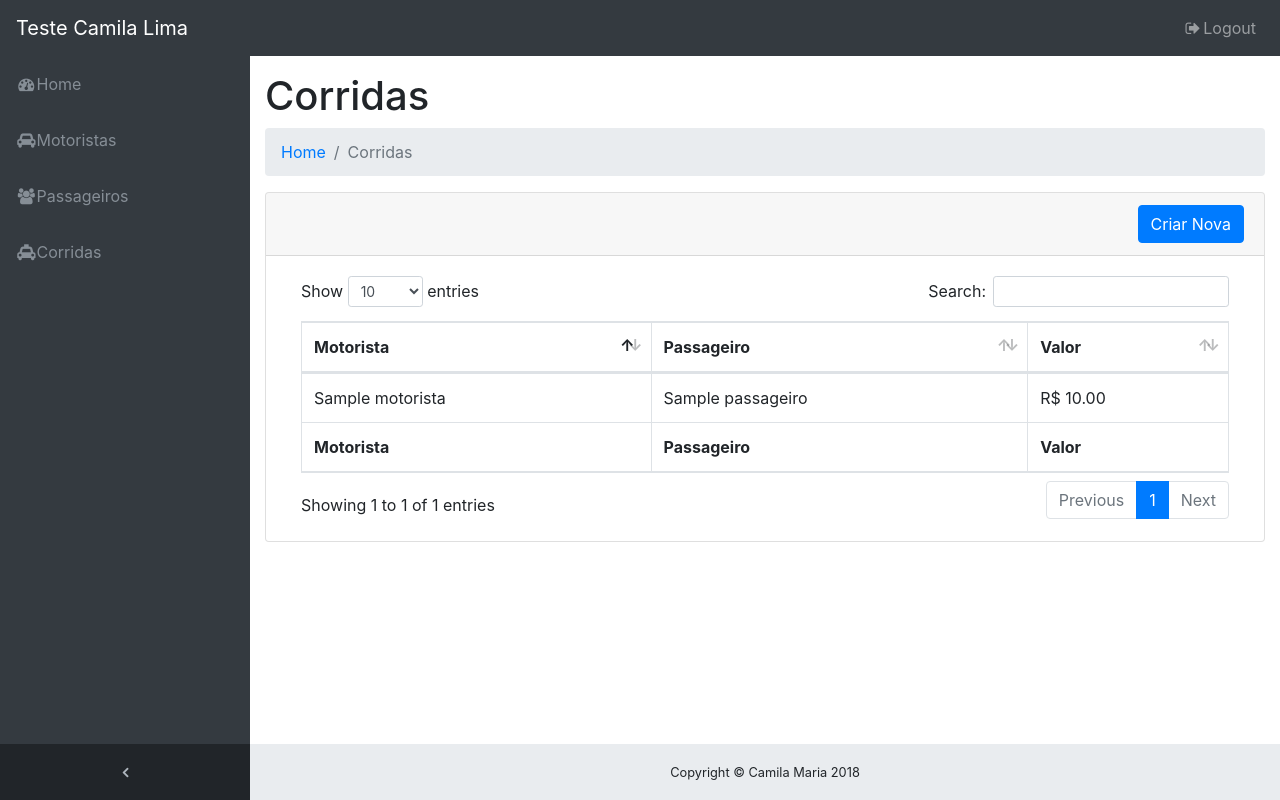
After one commit to camilamlima/camilalima_teste, a Django app: template camila_teste/core/templates/core/corrida_list.html in a window 1280 px wide. The commit adds this page. Run offline with Django 3.2, Linux system fonts and the light colour scheme; the template is opened without the code that fills it: values that come from a table or form of the project are taken from there, others are empty; tables that the repository leaves empty hold one stand-in row (values such as "Sample post"); parts of the project's set-up code (start-up, migrations or seed data) failed here and were passed over; some libraries are stand-ins or nearby versions.

Commit message:
Criação do modelos corrida e CRUD

```diff
--- a/camila_teste/core/models.py
+++ b/camila_teste/core/models.py
@@ -20,8 +20,8 @@ class Motorista(models.Model):
     model_car = models.CharField(_('Modelo do carro'), max_length=200)
     active = models.BooleanField(_('Ativo'), default=True)
 
-    def __unicode__(self):
-        return "%s - %s " % (self.name, self.active)
+    def __str__(self):
+        return "%s - %s " % (self.name, self.cpf)
 
     def get_absolute_url(self):
         return reverse('core:motorista_edit', kwargs={'pk': self.pk})
@@ -40,8 +40,20 @@ class Passageiro(models.Model):
     cpf = models.CharField(_('CPF'), max_length=14, unique=True)
     sexo = models.CharField(_('Sexo'), choices=SEXO_CHOICES, default='M', max_length=1)
 
-    def __unicode__(self):
+    def __str__(self):
         return "%s - %s " % (self.name, self.cpf)
 
     def get_absolute_url(self):
         return reverse('core:passageiro_edit', kwargs={'pk': self.pk})
+
+
+class Corrida(models.Model):
+    """ model of Coriida """
+
+    motorista = models.ForeignKey('Motorista', on_delete=models.CASCADE)
+    passageiro = models.ForeignKey('Passageiro', on_delete=models.CASCADE)
+    total = models.DecimalField(_('Valor corrida'), default=0.0,
+                                max_digits=10, decimal_places=2)
+
+    def __unicode__(self):
+        return "%s - %s - %s" % (self.motorista, self.passageiro, self.total)
--- /dev/null
+++ b/camila_teste/core/templates/core/corrida_list.html
@@ -0,0 +1,50 @@
+{% extends 'core/base.html' %}
+{% block title %}
+Corridas
+{% endblock title %}
+{% block content %}
+    <h1>Corridas</h1>
+
+    <!-- Breadcrumbs-->
+    <ol class="breadcrumb">
+        <li class="breadcrumb-item">
+          <a href="{% url 'core:home_page' %}">Home</a>
+        </li>
+        <li class="breadcrumb-item active">Corridas</li>
+    </ol>
+
+  <!-- Example DataTables Card-->
+  <div class="card mb-3">
+    <div class="card-header" style="text-align: right;">
+      <a class="btn btn-primary" href="{% url "core:corrida_new" %}">Criar Nova</a>
+    </div>
+    <div class="card-body">
+      <div class="table-responsive">
+        <table class="table table-bordered" id="dataTable" width="100%" cellspacing="0">
+          <thead>
+            <tr>
+              <th>Motorista</th>
+              <th>Passageiro</th>
+              <th>Valor</th>
+            </tr>
+          </thead>
+          <tfoot>
+            <tr>
+              <th>Motorista</th>
+              <th>Passageiro</th>
+              <th>Valor</th>
+            </tr>
+          </tfoot>
+          <tbody>
+            {% for corrida in object_list %}
+            <tr>
+                <td>{{ corrida.motorista.name }}</td>
+                <td>{{ corrida.passageiro.name }}</td>
+                <td>R$ {{ corrida.total }}</td>
+            </tr>
+            {% endfor %}
+          </tbody>
+        </table>
+      </div>
+    </div>
+{% endblock content %}
--- a/camila_teste/core/templates/core/include/navbar.html
+++ b/camila_teste/core/templates/core/include/navbar.html
@@ -17,4 +17,10 @@
       <span class="nav-link-text">Passageiros</span>
     </a>
   </li>
+  <li class="nav-item" data-toggle="tooltip" data-placement="right" title="Corridas">
+    <a class="nav-link" href="{% url 'core:corrida_list' %}">
+      <i class="fa fa-fw fa-taxi"></i>
+      <span class="nav-link-text">Corridas</span>
+    </a>
+  </li>
 </ul>
--- a/camila_teste/core/urls.py
+++ b/camila_teste/core/urls.py
@@ -2,7 +2,7 @@
 from django.conf.urls import url
 from .views import (MotoristaList, MotoristaCreate, MotoristaUpdate, MotoristaDelete,
                     PassageiroList, PassageiroCreate, PassageiroUpdate, PassageiroDelete,
-                    home)
+                    home, CorridaList, CorridaCreate)
 
 app_name = 'core'
 urlpatterns = [
@@ -10,7 +10,8 @@ urlpatterns = [
 
     url(r'^motoristas/?$', MotoristaList.as_view(), name='motorista_list'),
     url(r'^motoristas/new/?$', MotoristaCreate.as_view(), name='motorista_new'),
-    url(r'^motoristas/edit/(?P<pk>\d+)/?$', MotoristaUpdate.as_view(), name='motorista_edit'),
+    url(r'^motoristas/edit/(?P<pk>\d+)/?$', MotoristaUpdate.as_view(),
+        name='motorista_edit'),
     url(r'^motoristas/delete/(?P<pk>\d+)/?$',
         MotoristaDelete.as_view(), name='motorista_delete'),
 
@@ -20,4 +21,7 @@ urlpatterns = [
         PassageiroUpdate.as_view(), name='passageiro_edit'),
     url(r'^passageiros/delete/(?P<pk>\d+)/?$',
         PassageiroDelete.as_view(), name='passageiro_delete'),
+
+    url(r'^corridas/?$', CorridaList.as_view(), name='corrida_list'),
+    url(r'^corridas/new/?$', CorridaCreate.as_view(), name='corrida_new'),
 ]
```
Also changed, not shown: camila_teste/core/admin.py (+9 -1 lines), camila_teste/core/forms.py (added, +15 -0 lines), camila_teste/core/templates/core/corrida_form.html (added, +41 -0 lines), camila_teste/core/templates/core/motorista_list.html (+7 -1 lines), camila_teste/core/views.py (+12 -1 lines), camila_teste/core/migrations/0003_corrida.py (added).
